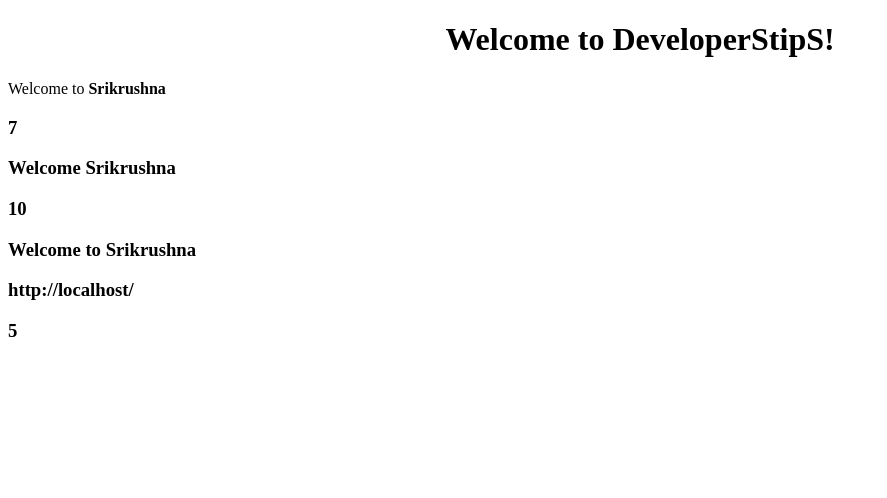
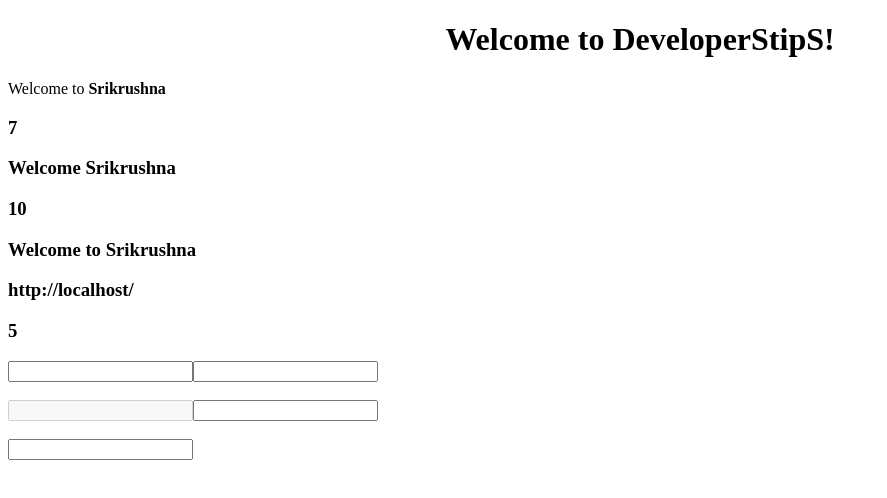
Before and after one commit to SrikrushnaP/angular_tutorial, an Angular app: page / in a window 1280 px wide. Shown: the top 498 px of the page, without its empty margins (0-887 px from the left). Built offline with nearby package versions, Linux system fonts and the light colour scheme.

Commit message:
"property binding concept"

```diff
--- a/src/app/first/first.component.ts
+++ b/src/app/first/first.component.ts
@@ -10,6 +10,15 @@ import { Component, OnInit } from '@angular/core';
 			<h3>{{ greetUser() }}</h3>
 			<h3>{{ currentUrl }}</h3>
 			<h3>{{ 1+1+newVal() }}</h3>
+
+			<input type="text" [id]="myId"/>
+			<input type="text" id="{{myId}}"/><br><br>
+
+			<input type="text" disabled="{{false}}"/>
+			<input type="text" [disabled]="false"/><br><br>
+
+			<input type="text" [disabled]="isDisable"/>
+
   `,
   styles: [`
 
@@ -18,8 +27,11 @@ import { Component, OnInit } from '@angular/core';
 export class FirstComponent implements OnInit {
 
 	public name = 'Srikrushna';
+	public myId = "testId";
 
 	public currentUrl = window.location.href;
+
+	public isDisable = false;
 
   constructor() { }
 
```
